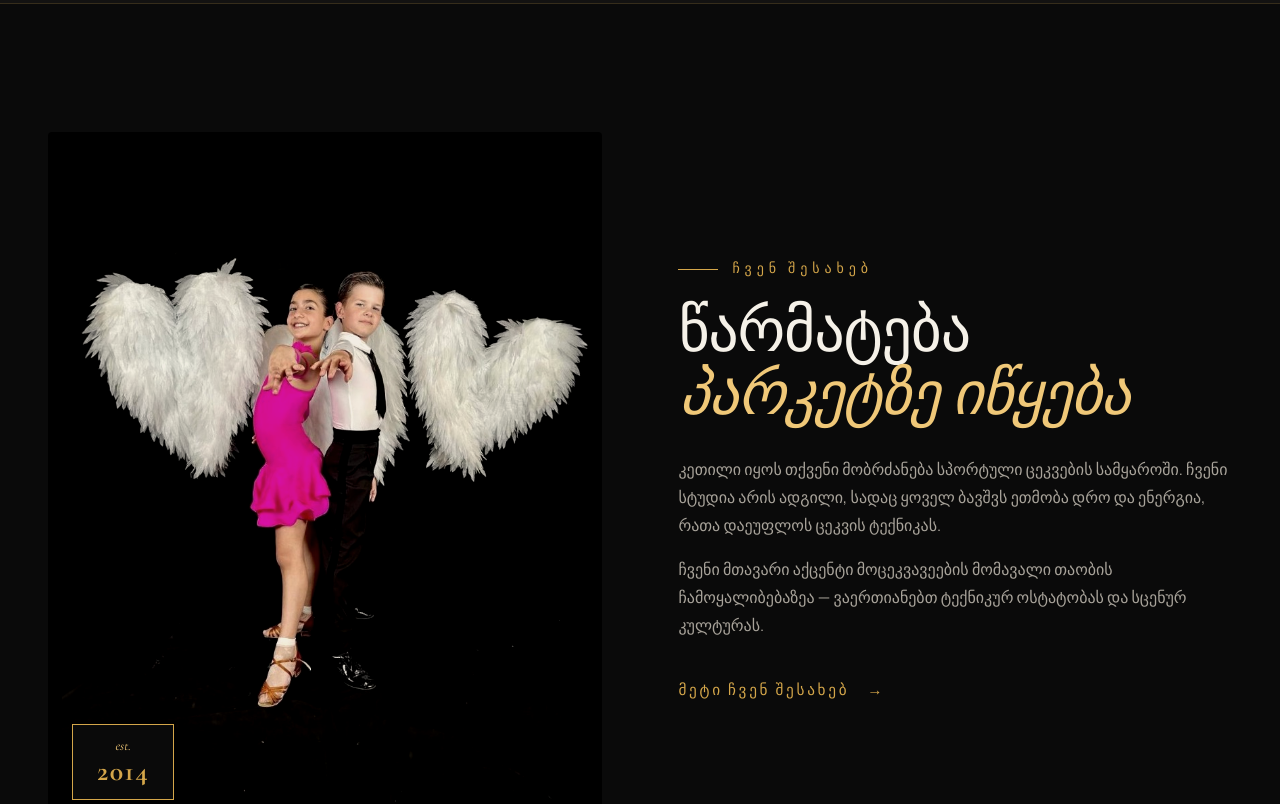
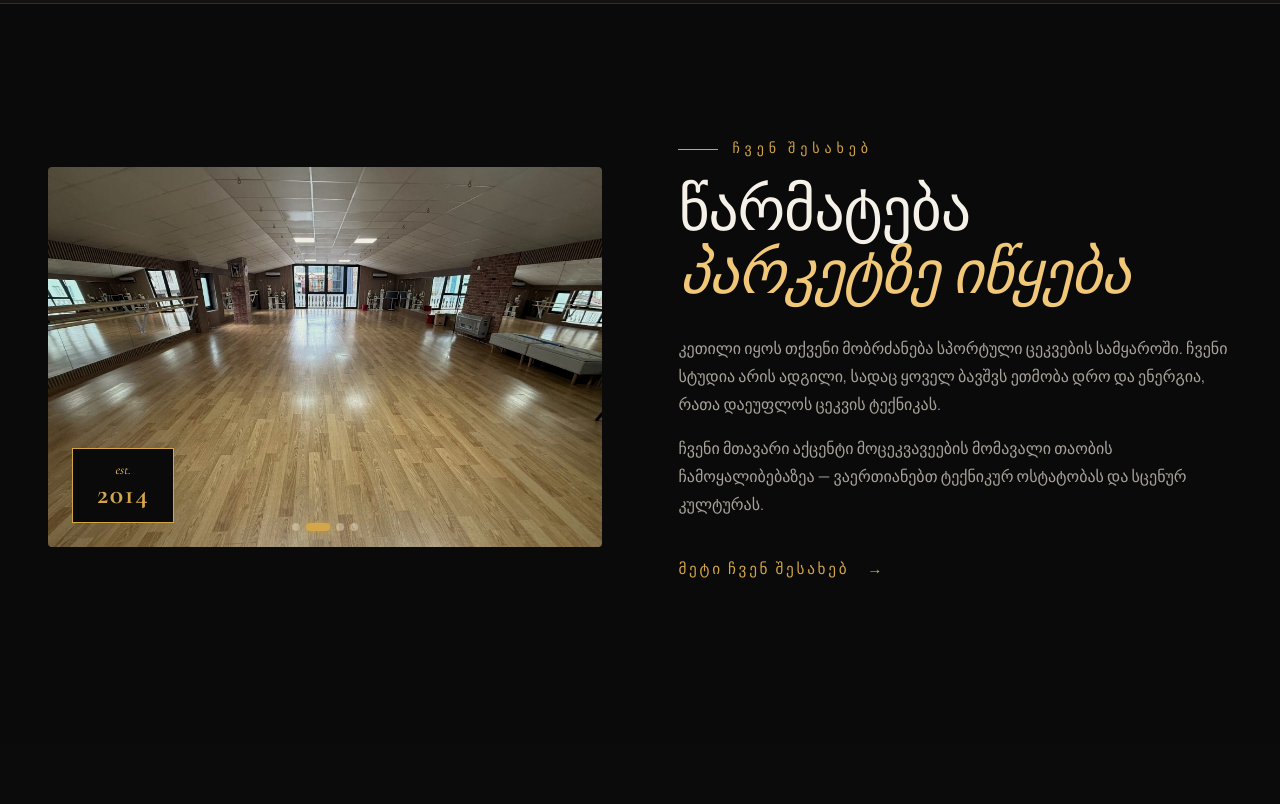
Before and after one commit to TSERJ13/stdancestudio, a React (Vite) app: page / in a window 1280 px wide. Shown: the part 1160-1964 px from the top of the page. Built offline with nearby package versions, Linux system fonts and the light colour scheme; no server answers.

Commit message:
Add interactive photo carousel to About section and configure logo favicon/OpenGraph for Bio share menu

```diff
--- a/index.html
+++ b/index.html
@@ -2,21 +2,31 @@
 <html lang="ka">
   <head>
     <meta charset="UTF-8" />
-    <link rel="icon" type="image/png" href="/favicon.png" />
-    <link rel="apple-touch-icon" href="/apple-touch-icon.png" />
+    <link rel="icon" type="image/png" href="https://stdance.ge/favicon.png" />
+    <link rel="apple-touch-icon" sizes="180x180" href="https://stdance.ge/apple-touch-icon.png" />
+    <link rel="shortcut icon" href="https://stdance.ge/favicon.png" />
     <meta name="viewport" content="width=device-width, initial-scale=1.0, maximum-scale=1.0, user-scalable=no, viewport-fit=cover" />
     <meta name="description" content="ST Dance Studio — სპორტული ცეკვების სტუდია ბათუმში. სერგი წივწივაძის ხელმძღვანელობით." />
     <meta name="theme-color" content="#000000" />
     <meta name="apple-mobile-web-app-capable" content="yes" />
     <meta name="apple-mobile-web-app-status-bar-style" content="black" />
 
-    <!-- Open Graph -->
-    <meta property="og:title" content="ST Dance Studio" />
-    <meta property="og:description" content="სპორტული ცეკვების სტუდია ბათუმში" />
-    <meta property="og:image" content="/images/hero-1.png" />
+    <!-- Open Graph for Link in Bio and Social Sharing -->
+    <meta property="og:title" content="ST Dance Studio | Link in Bio" />
+    <meta property="og:description" content="სპორტული და სამეჯლისო ცეკვების სტუდია ბათუმში" />
+    <meta property="og:image" content="https://stdance.ge/images/logo-black.png" />
+    <meta property="og:image:width" content="500" />
+    <meta property="og:image:height" content="500" />
     <meta property="og:type" content="website" />
+    <meta property="og:url" content="https://stdance.ge/bio" />
 
-    <!-- Fonts: distinctive — Cormorant Garamond (display, elegant serif) + Manrope (body) + Bebas Neue (accent) -->
+    <!-- Twitter Card -->
+    <meta name="twitter:card" content="summary" />
+    <meta name="twitter:title" content="ST Dance Studio | Link in Bio" />
+    <meta name="twitter:description" content="სპორტული და სამეჯლისო ცეკვების სტუდია ბათუმში" />
+    <meta name="twitter:image" content="https://stdance.ge/images/logo-black.png" />
+
+    <!-- Fonts: Cormorant Garamond + Manrope + Bebas Neue -->
     <link rel="preconnect" href="https://fonts.googleapis.com" />
     <link rel="preconnect" href="https://fonts.gstatic.com" crossorigin />
     <link
--- a/src/pages/Home.css
+++ b/src/pages/Home.css
@@ -243,6 +243,74 @@
 
 @media (max-width: 768px) {
   .about-blurb__grid { grid-template-columns: 1fr; }
+}
+
+/* ABOUT BLURB PHOTO CAROUSEL */
+.carousel-arrow {
+  position: absolute;
+  top: 50%;
+  transform: translateY(-50%);
+  background: rgba(10, 9, 8, 0.7);
+  backdrop-filter: blur(8px);
+  border: 1px solid rgba(212, 166, 74, 0.4);
+  color: var(--color-gold, #d4a64a);
+  width: 38px;
+  height: 38px;
+  border-radius: 50%;
+  display: flex;
+  align-items: center;
+  justify-content: center;
+  font-size: 1.5rem;
+  line-height: 1;
+  cursor: pointer;
+  z-index: 10;
+  opacity: 0;
+  transition: all 0.3s ease;
+}
+
+.about-blurb__media:hover .carousel-arrow {
+  opacity: 1;
+}
+
+.carousel-arrow:hover {
+  background: rgba(212, 166, 74, 0.25);
+  border-color: var(--color-gold, #d4a64a);
+  transform: translateY(-50%) scale(1.1);
+}
+
+.carousel-arrow--left {
+  left: 12px;
+}
+
+.carousel-arrow--right {
+  right: 12px;
+}
+
+.carousel-dots {
+  position: absolute;
+  bottom: 16px;
+  left: 50%;
+  transform: translateX(-50%);
+  display: flex;
+  gap: 6px;
+  z-index: 10;
+}
+
+.carousel-dot {
+  width: 8px;
+  height: 8px;
+  border-radius: 50%;
+  background: rgba(255, 255, 255, 0.35);
+  border: 1px solid rgba(212, 166, 74, 0.4);
+  cursor: pointer;
+  transition: all 0.3s ease;
+}
+
+.carousel-dot.active {
+  width: 24px;
+  border-radius: 4px;
+  background: var(--color-gold, #d4a64a);
+  box-shadow: 0 0 10px rgba(212, 166, 74, 0.6);
 }
 
 /* ===========================================
--- a/src/pages/Home.jsx
+++ b/src/pages/Home.jsx
@@ -5,9 +5,17 @@ import { translations } from '../data/translations'
 import { useLanguage } from '../context/LanguageContext'
 import './Home.css'
 
+const carouselImages = [
+  { src: '/images/about-kids-clean.jpg?v=5', alt: 'ST Dance Young Dancers' },
+  { src: '/images/studio-hall.jpg', alt: 'ST Dance Studio Hall' },
+  { src: '/images/hero-1.png', alt: 'ST Dance Competition Performance' },
+  { src: '/images/competition.png', alt: 'ST Dance Tournament' }
+]
+
 export default function Home() {
   const { testimonials } = siteContent
   const [testimonialIdx, setTestimonialIdx] = useState(0)
+  const [aboutSlide, setAboutSlide] = useState(0)
   const { lang, t } = useLanguage()
   const basePath = lang === 'ka' ? '' : `/${lang}`
 
@@ -15,12 +23,21 @@ export default function Home() {
   const programs = activeTrans.programs || siteContent.programs
   const teachers = activeTrans.teachers || siteContent.teachers
 
+  // Auto slide testimonials
   useEffect(() => {
     const id = setInterval(() => {
       setTestimonialIdx((i) => (i + 1) % testimonials.length)
     }, 6000)
     return () => clearInterval(id)
   }, [testimonials.length])
+
+  // Auto slide About Carousel (4.5 seconds)
+  useEffect(() => {
+    const slideId = setInterval(() => {
+      setAboutSlide((prev) => (prev + 1) % carouselImages.length)
+    }, 4500)
+    return () => clearInterval(slideId)
+  }, [])
 
   return (
     <>
@@ -87,15 +104,58 @@ export default function Home() {
         </div>
       </section>
 
-      {/* ===================== ABOUT BLURB ===================== */}
+      {/* ===================== ABOUT BLURB WITH INTERACTIVE PHOTO CAROUSEL ===================== */}
       <section className="section about-blurb">
         <div className="container about-blurb__grid">
-          <div className="about-blurb__media" style={{ background: '#000', overflow: 'hidden' }}>
-            <img
-              src="/images/about-kids-clean.jpg?v=5"
-              alt="ST Dance Studio"
-              style={{ objectFit: 'contain', width: '100%', height: '100%' }}
-            />
+          <div className="about-blurb__media" style={{ background: '#0a0908', overflow: 'hidden', position: 'relative', minHeight: '380px' }}>
+
+            {/* Carousel Images */}
+            {carouselImages.map((img, idx) => (
+              <img
+                key={idx}
+                src={img.src}
+                alt={img.alt}
+                style={{
+                  objectFit: idx === 0 ? 'contain' : 'cover',
+                  width: '100%',
+                  height: '100%',
+                  position: 'absolute',
+                  inset: 0,
+                  opacity: aboutSlide === idx ? 1 : 0,
+                  transition: 'opacity 0.8s ease, transform 0.8s ease',
+                  transform: aboutSlide === idx ? 'scale(1)' : 'scale(1.04)'
+                }}
+              />
+            ))}
+
+            {/* Prev / Next Arrows */}
+            <button
+              onClick={() => setAboutSlide((prev) => (prev - 1 + carouselImages.length) % carouselImages.length)}
+              className="carousel-arrow carousel-arrow--left"
+              aria-label="Previous Photo"
+            >
+              ‹
+            </button>
+            <button
+              onClick={() => setAboutSlide((prev) => (prev + 1) % carouselImages.length)}
+              className="carousel-arrow carousel-arrow--right"
+              aria-label="Next Photo"
+            >
+              ›
+            </button>
+
+            {/* Progress Dots */}
+            <div className="carousel-dots">
+              {carouselImages.map((_, idx) => (
+                <span
+                  key={idx}
+                  className={`carousel-dot ${aboutSlide === idx ? 'active' : ''}`}
+                  onClick={() => setAboutSlide(idx)}
+                />
+              ))}
+            </div>
+
+            {/* Est 2014 Gold Badge */}
             <div className="about-blurb__badge">
               <span className="display-italic">est.</span>
               <strong>2014</strong>
```
